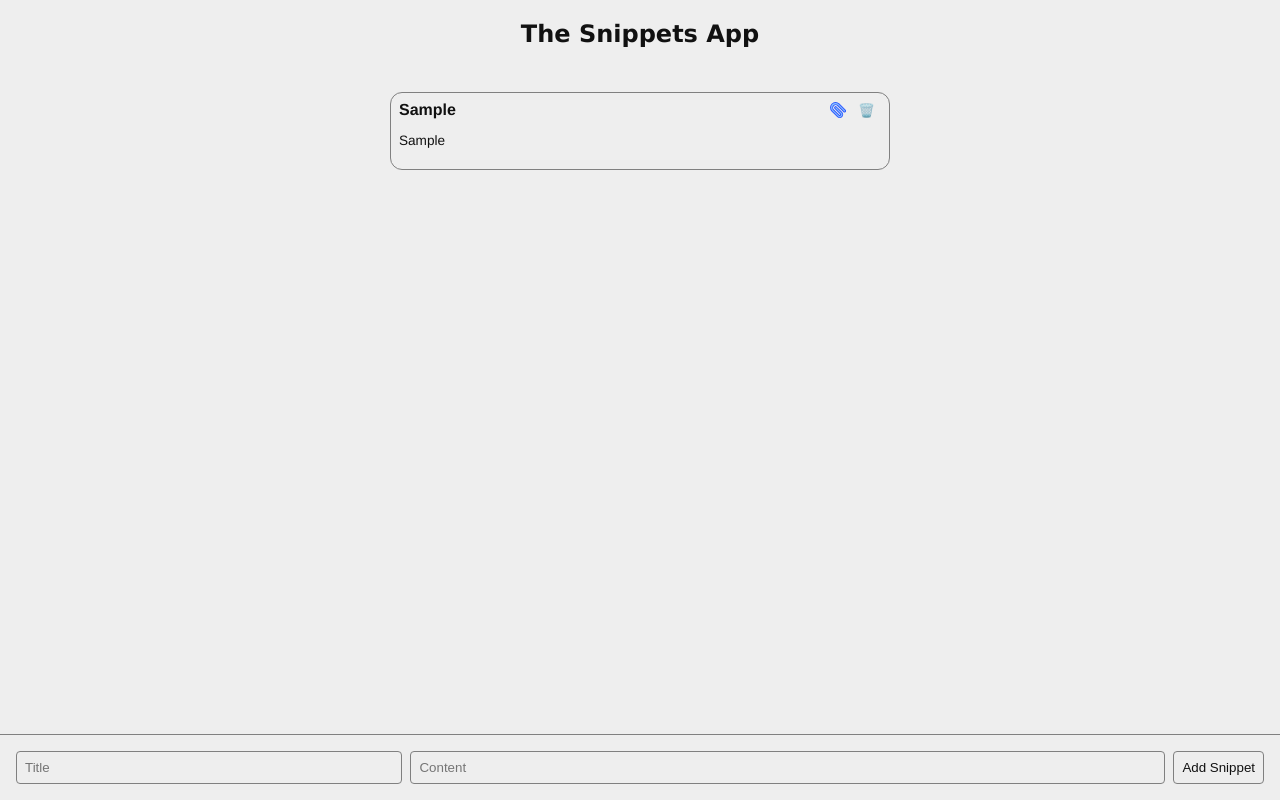
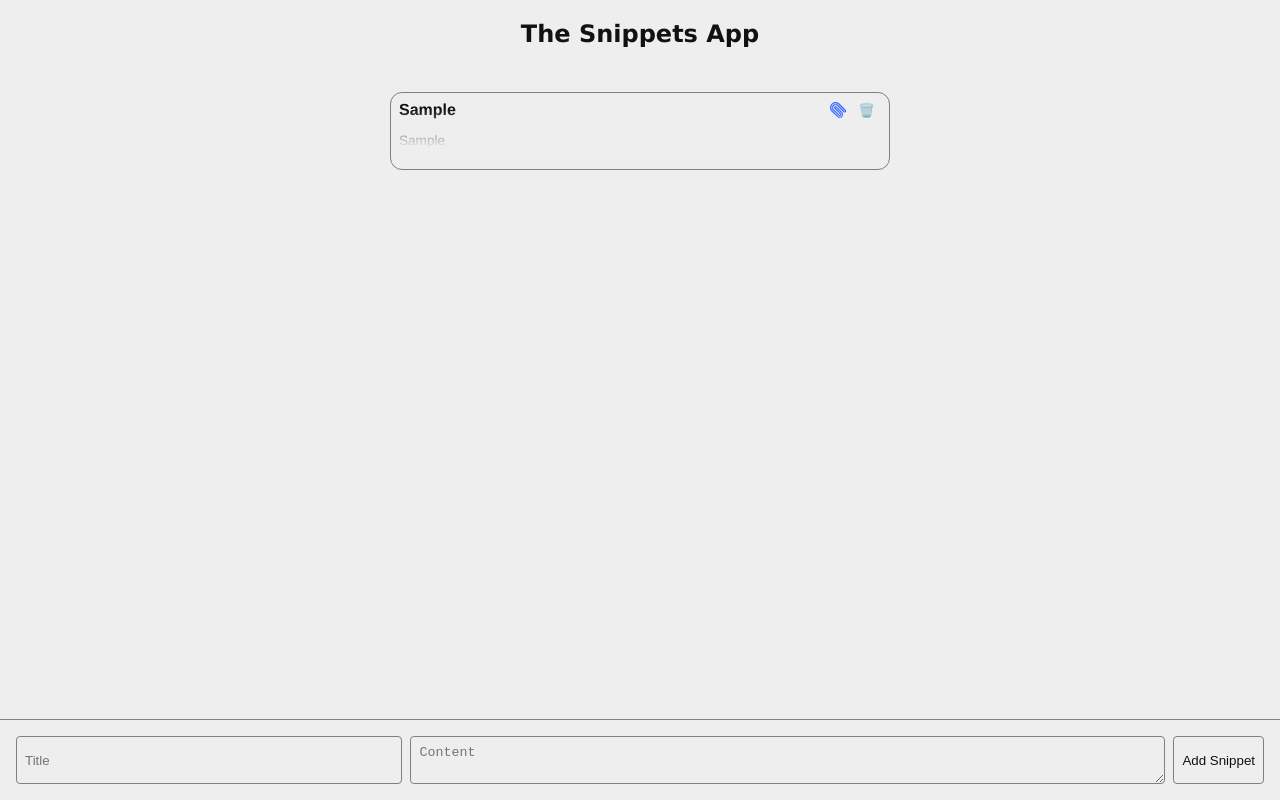
Before and after one commit to bcwalnja/snippets, a website: page index.html in a window 1280 px wide. Both pictures are taken after typing "Sample", "Sample" into the empty fields and a click on the button "Add Snippet". Drawn offline with Linux system fonts and the light colour scheme.

Commit message:
Added support for newline char, added card max height and fade-out

```diff
--- a/index.html
+++ b/index.html
@@ -29,7 +29,7 @@
                 <div class="footer-wrapper">
                     <form id="new-card-form">
                         <input class="title" type="text" name="title" placeholder="Title" required />
-                        <input class="content" type="text" name="content" placeholder="Content" required />
+                        <textarea class="content" type="text" name="content" placeholder="Content" required ></textarea>
                         <button type="submit">Add Snippet</button>
                     </form>
                 </div>
--- a/styles/card.css
+++ b/styles/card.css
@@ -37,4 +37,22 @@
 .card .content {
     font-size: 0.85rem;
     word-break: break-word;
+    max-height: 80px;
+    overflow: hidden;
+    white-space: pre-wrap;
+
 }
+
+.card {
+    position: relative;
+}
+
+.card .content::after {
+    content: "";
+    position: absolute;
+    bottom: 20px;
+    left: 0;
+    right: 0;
+    height: 40px;
+    background: linear-gradient(to bottom, transparent, var(--bg));
+}
```
